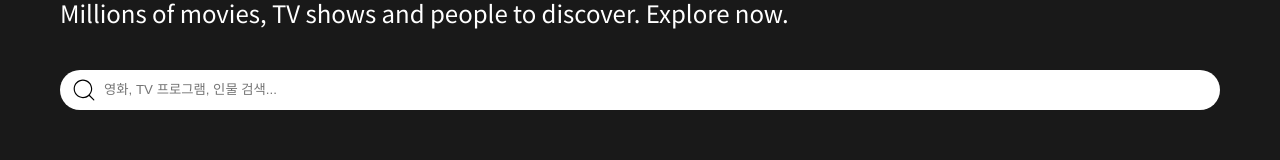
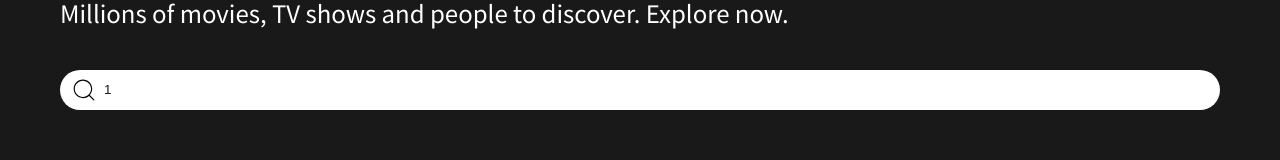
Before and after one commit to FrontTeam2/React_MovieApi, a React (Create React App) app: page /search/1 in a window 1280 px wide. Shown: the part 223-383 px from the top of the page. Built offline with nearby package versions, Linux system fonts and the light colour scheme; no server answers.

Commit message:
:sparkles: Feat : 검색 시 빈 값이면 alert창 추가 및 검색 후 input value에 검색어 보여지도록 추가

```diff
--- a/src/Pages/Home/Components/Search.js
+++ b/src/Pages/Home/Components/Search.js
@@ -4,7 +4,7 @@ import { FlexAlignCSS } from '../../../Styles/common'
 import { useState } from 'react'
 import { useNavigate } from 'react-router'
 
-function SearchSection() {
+function SearchSection({ searchTitle }) {
 	const navigate = useNavigate()
 	const [title, setTitle] = useState('')
 	const onChangeSearch = e => {
@@ -16,6 +16,10 @@ function SearchSection() {
 		}
 	}
 	const onSubmitSearch = () => {
+		if (title == '') {
+			alert('검색어를 입력해주세요')
+			return
+		}
 		navigate(`/search/${title}`)
 	}
 
@@ -37,10 +41,11 @@ function SearchSection() {
 					}}
 				/>
 				<input
-					type={'text'}
+					type="text"
 					placeholder={'영화, TV 프로그램, 인물 검색...'}
 					onChange={onChangeSearch}
 					onKeyDown={handleKeyPress}
+					defaultValue={searchTitle}
 				></input>
 			</S.InputContainer>
 		</S.SearchContainer>
--- a/src/Pages/SearchResult/index.js
+++ b/src/Pages/SearchResult/index.js
@@ -35,7 +35,7 @@ function SearchResultPage() {
 
 	return (
 		<S.SearchResultContainer>
-			<SearchSection />
+			<SearchSection searchTitle={title} />
 			<S.SearchResultListWrap>
 				<S.SearchResultList>
 					{status === 'success' && !isLoading ? (
```
